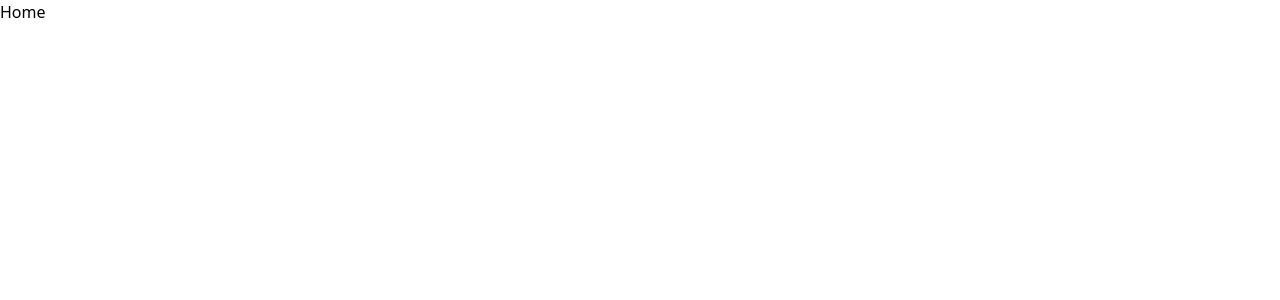
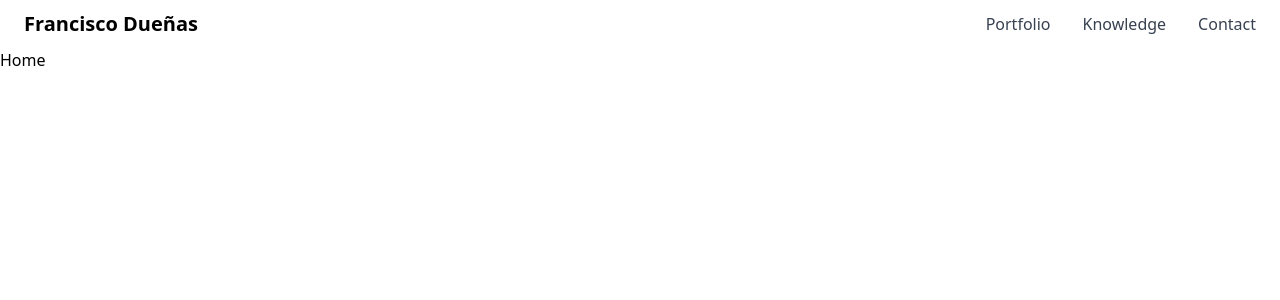
Before and after one commit to LeronArenwino/leronarenwino_page, a Vue app: page / in a window 1280 px wide. Shown: the top 300 px of the page. Built offline with nearby package versions, Linux system fonts and the light colour scheme.

Commit message:
:zap: New design to HeaderComponent.vue

```diff
--- a/src/components/HeaderComponent.vue
+++ b/src/components/HeaderComponent.vue
@@ -1,3 +1,54 @@
 <template>
-  <header class="sticky top-0 z-50"></header>
+  <header class="sticky top-0 z-50">
+    <nav class="bg-white border-gray-200 px-4 lg:px-6 py-2.5 dark:bg-gray-800">
+      <div
+        class="flex flex-wrap justify-between items-center mx-auto max-w-screen-xl"
+      >
+        <a href="https://leronarenwino.com" class="flex items-center">
+          <span
+            class="self-center text-xl font-semibold whitespace-nowrap dark:text-white"
+            >Francisco Dueñas</span
+          >
+        </a>
+        <div
+          class="hidden justify-between items-center w-full lg:flex lg:w-auto lg:order-1"
+          id="mobile-menu-2"
+        >
+          <ul
+            class="flex flex-col mt-4 font-medium lg:flex-row lg:space-x-8 lg:mt-0"
+          >
+            <li>
+              <a
+                href="#"
+                class="block py-2 pr-4 pl-3 text-white rounded bg-primary-700 lg:bg-transparent lg:text-primary-700 lg:p-0 dark:text-white"
+                aria-current="page"
+                >About</a
+              >
+            </li>
+            <li>
+              <a
+                href="#"
+                class="block py-2 pr-4 pl-3 text-gray-700 border-b border-gray-100 hover:bg-gray-50 lg:hover:bg-transparent lg:border-0 lg:hover:text-primary-700 lg:p-0 dark:text-gray-400 lg:dark:hover:text-white dark:hover:bg-gray-700 dark:hover:text-white lg:dark:hover:bg-transparent dark:border-gray-700"
+                >Portfolio</a
+              >
+            </li>
+            <li>
+              <a
+                href="#"
+                class="block py-2 pr-4 pl-3 text-gray-700 border-b border-gray-100 hover:bg-gray-50 lg:hover:bg-transparent lg:border-0 lg:hover:text-primary-700 lg:p-0 dark:text-gray-400 lg:dark:hover:text-white dark:hover:bg-gray-700 dark:hover:text-white lg:dark:hover:bg-transparent dark:border-gray-700"
+                >Knowledge</a
+              >
+            </li>
+            <li>
+              <a
+                href="#"
+                class="block py-2 pr-4 pl-3 text-gray-700 border-b border-gray-100 hover:bg-gray-50 lg:hover:bg-transparent lg:border-0 lg:hover:text-primary-700 lg:p-0 dark:text-gray-400 lg:dark:hover:text-white dark:hover:bg-gray-700 dark:hover:text-white lg:dark:hover:bg-transparent dark:border-gray-700"
+                >Contact</a
+              >
+            </li>
+          </ul>
+        </div>
+      </div>
+    </nav>
+  </header>
 </template>
```
